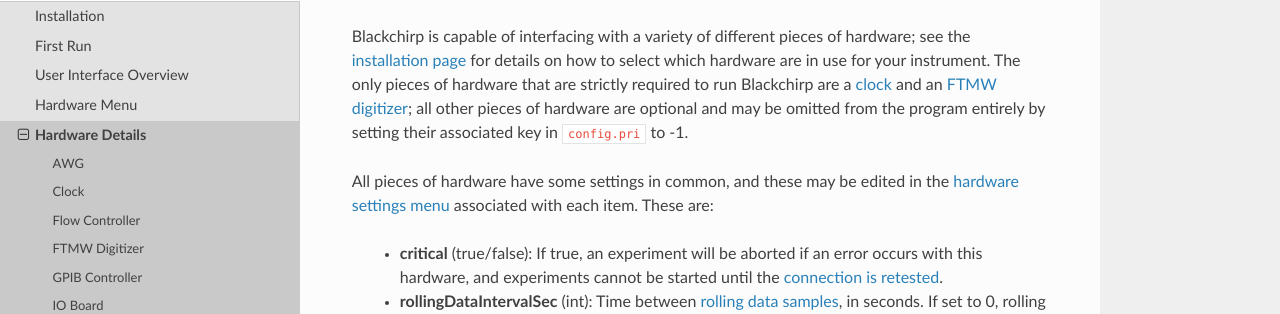
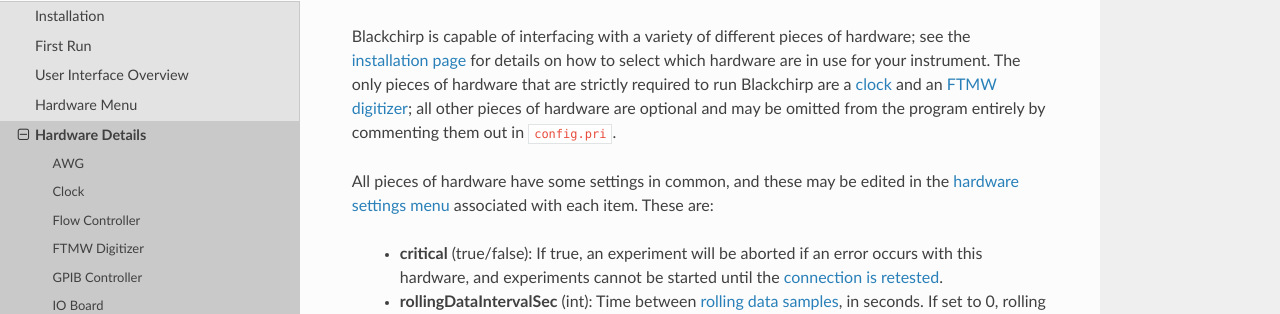
Before and after one commit to kncrabtree/blackchirp, a Sphinx documentation site: the page built from doc/source/user_guide/hardware_details.rst, in a window 1280 px wide and 900 px high. Shown: the part 135-449 px from the top of the window. Built offline with Sphinx 7.4.7 and the Read the Docs theme 2.0.0, drawn with Linux system fonts in a browser that asks for light colours.

Commit message:
Update config.pri.template and HW overview docs

```diff
--- a/doc/source/user_guide/hardware_details.rst
+++ b/doc/source/user_guide/hardware_details.rst
@@ -1,7 +1,7 @@
 Hardware Details
 ================
 
-Blackchirp is capable of interfacing with a variety of different pieces of hardware; see the `installation page <installation.html#hardware-implementations>`_ for details on how to select which hardware are in use for your instrument. The only pieces of hardware that are strictly required to run Blackchirp are a `clock <hw/clock/html>`_ and an `FTMW digitizer <hw/ftmwdigitizer.rst>`_; all other pieces of hardware are optional and may be omitted from the program entirely by setting their associated key in ``config.pri`` to -1.
+Blackchirp is capable of interfacing with a variety of different pieces of hardware; see the `installation page <installation.html#hardware-implementations>`_ for details on how to select which hardware are in use for your instrument. The only pieces of hardware that are strictly required to run Blackchirp are a `clock <hw/clock/html>`_ and an `FTMW digitizer <hw/ftmwdigitizer.rst>`_; all other pieces of hardware are optional and may be omitted from the program entirely by commenting them out in ``config.pri``.
 
 All pieces of hardware have some settings in common, and these may be edited in the `hardware settings menu <hardware_menu.html#hardware-control-settings>`_ associated with each item. These are:
 
```
Also changed, not shown: 1 other file.
